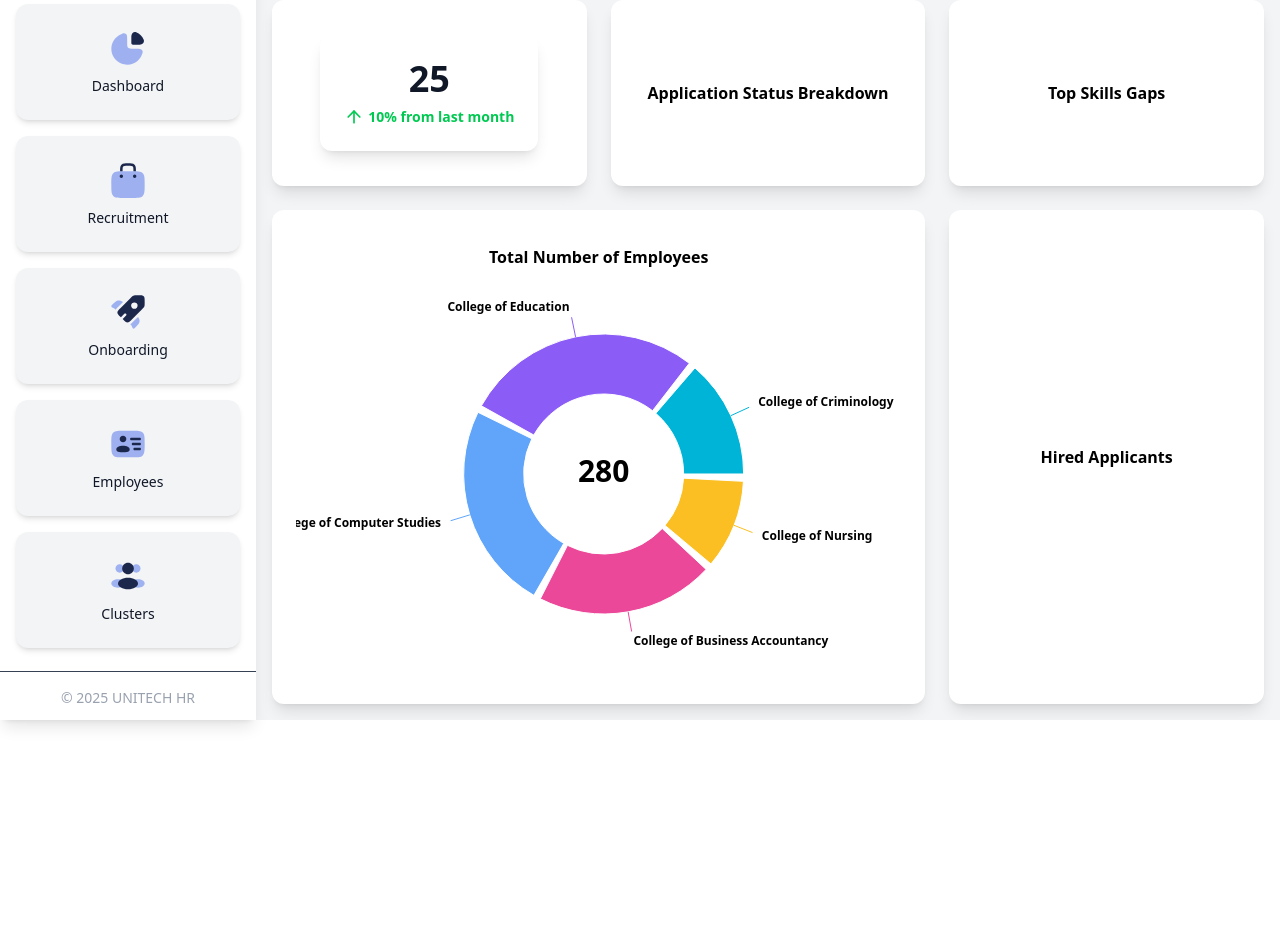
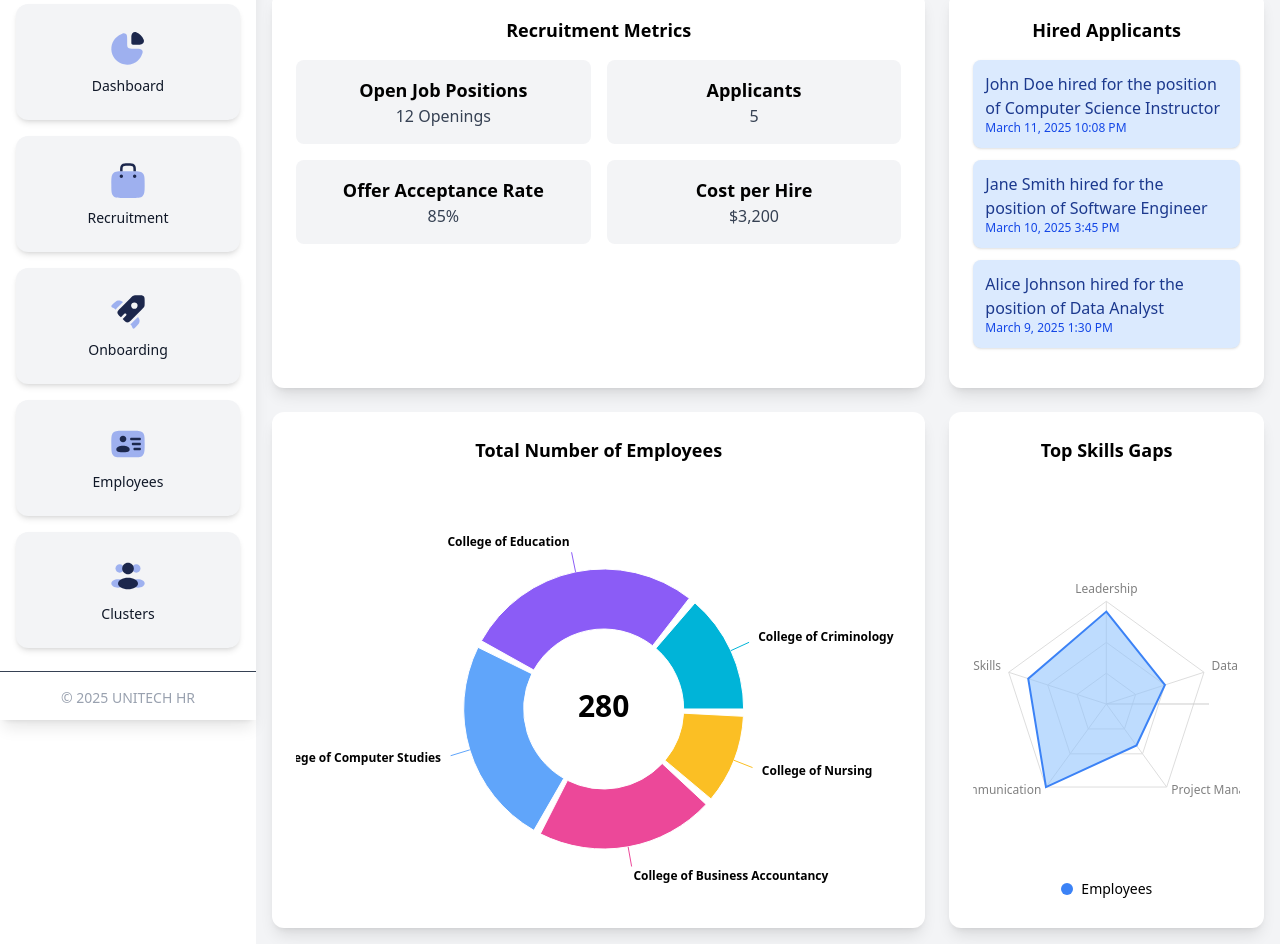
Before and after one commit to jayr-o1/capstone-unitechhr-hr-department, a React (Vite) app: page / in a window 1280 px wide. Shown: the part 80-1024 px from the top of the page. Before the commit the page ends 800 px from the top, so only its background shows below. Built offline with nearby package versions, Linux system fonts and the light colour scheme.

Commit message:
continuing on the recruitment metrics

```diff
--- /dev/null
+++ b/src/components/DashboardCharts/HiredApplicants.jsx
@@ -0,0 +1,49 @@
+import React from "react";
+
+const hiredApplicants = [
+    {
+        name: "John Doe",
+        position: "Computer Science Instructor",
+        hiredAt: "March 11, 2025 10:08 PM",
+    },
+    {
+        name: "Jane Smith",
+        position: "Software Engineer",
+        hiredAt: "March 10, 2025 3:45 PM",
+    },
+    {
+        name: "Alice Johnson",
+        position: "Data Analyst",
+        hiredAt: "March 9, 2025 1:30 PM",
+    },
+];
+
+const HiredApplicants = () => {
+    return (
+        <div className="w-full max-w-4xl mx-auto py-4">
+            <div className="space-y-3">
+                {hiredApplicants.map((applicant, index) => (
+                    <div
+                        key={index}
+                        className="p-3 rounded-lg bg-blue-100 text-blue-900 shadow-sm"
+                    >
+                        <p>
+                            <span className="font-medium">
+                                {applicant.name}
+                            </span>{" "}
+                            hired for the position of{" "}
+                            <span className="font-medium">
+                                {applicant.position}
+                            </span>
+                        </p>
+                        <p className="text-xs text-blue-700">
+                            {applicant.hiredAt}
+                        </p>
+                    </div>
+                ))}
+            </div>
+        </div>
+    );
+};
+
+export default HiredApplicants;
--- a/src/components/DashboardCharts/NewHiresThisMonthChart.jsx
+++ /dev/null
@@ -1,26 +0,0 @@
-import React from "react";
-import { ArrowUp, ArrowDown } from "lucide-react";
-
-const NewHiresThisMonthChart = ({ count, percentageChange }) => {
-    return (
-        <div className="bg-white p-6 rounded-xl shadow-lg flex flex-col items-center justify-center text-center">
-            <span className="text-4xl font-bold text-gray-900">{count}</span>
-            <div
-                className={`flex items-center mt-2 ${
-                    percentageChange >= 0 ? "text-green-500" : "text-red-500"
-                }`}
-            >
-                {percentageChange >= 0 ? (
-                    <ArrowUp size={20} />
-                ) : (
-                    <ArrowDown size={20} />
-                )}
-                <span className="ml-1 text-sm font-semibold">
-                    {Math.abs(percentageChange)}% from last month
-                </span>
-            </div>
-        </div>
-    );
-};
-
-export default NewHiresThisMonthChart;
--- /dev/null
+++ b/src/components/DashboardCharts/TopSkillGapsChart.jsx
@@ -0,0 +1,80 @@
+import React from "react";
+import {
+    Radar,
+    RadarChart,
+    PolarGrid,
+    PolarAngleAxis,
+    PolarRadiusAxis,
+    Tooltip,
+    ResponsiveContainer,
+    Legend,
+} from "recharts";
+
+// Sample data with exactly 5 skills
+const initialData = [
+    { skill: "Leadership", employees: 45 },
+    { skill: "Data Analysis", employees: 30 },
+    { skill: "Project Management", employees: 25 },
+    { skill: "Communication", employees: 50 },
+    { skill: "Technical Skills", employees: 40 },
+];
+
+// Ensure exactly 5 valid skills
+const enforceFiveSkills = (data) => {
+    return data
+        .slice(0, 5) // Trim to exactly 5 points
+        .map((d) => ({
+            ...d,
+            employees: Math.max(d.employees, 1), // Avoid 0 values
+        }));
+};
+
+// Custom Legend
+const renderLegend = (props) => {
+    const { payload } = props;
+    return (
+        <div className="flex gap-4 justify-center mt-2">
+            {payload.map((entry, index) => (
+                <div key={`item-${index}`} className="flex items-center gap-2">
+                    <div
+                        className="w-3 h-3 rounded-full"
+                        style={{ backgroundColor: entry.color || "#A0C4FF" }}
+                    ></div>
+                    <span className="text-sm">{entry.value}</span>
+                </div>
+            ))}
+        </div>
+    );
+};
+
+const TopSkillGapsChart = () => {
+    const data = enforceFiveSkills(initialData);
+
+    return (
+        <div className="w-full h-100">
+            <ResponsiveContainer width="100%" height="100%">
+                <RadarChart cx="50%" cy="50%" outerRadius="80%" data={data}>
+                    <PolarGrid stroke="#ddd" />
+                    <PolarAngleAxis
+                        dataKey="skill"
+                        tick={{ fontSize: 12, fontWeight: 500 }}
+                    />
+                    <PolarRadiusAxis domain={[0, 50]} tick={false} />
+                    <Tooltip />
+                    <Legend content={renderLegend} />
+                    <Radar
+                        name="Employees"
+                        dataKey="employees"
+                        stroke="#3B82F6"
+                        strokeWidth={2}
+                        fill="#93C5FD"
+                        fillOpacity={0.6}
+                        connectNulls={true} // 🔥 FIX: Ensures smooth shape
+                    />
+                </RadarChart>
+            </ResponsiveContainer>
+        </div>
+    );
+};
+
+export default TopSkillGapsChart;
--- a/src/pages/Dashboard.jsx
+++ b/src/pages/Dashboard.jsx
@@ -1,58 +1,73 @@
 import React from "react";
 import NumberOfEmployeesChart from "../components/DashboardCharts/NumberOfEmployeesChart";
-import NewHiresThisMonthChart from "../components/DashboardCharts/NewHiresThisMonthChart";
+import TopSkillGapsChart from "../components/DashboardCharts/TopSkillGapsChart";
+import HiredApplicants from "../components/DashboardCharts/HiredApplicants";
 
 const Dashboard = () => {
     return (
         <div className="flex-1 flex flex-col h-full">
-            {/* Dashboard Grid - Structured Layout */}
+            {/* Dashboard Grid */}
             <div className="grid grid-cols-1 md:grid-cols-3 gap-6 flex-grow">
-                {/* KEY METRICS SECTION (TOP) */}
+                {/* Key Metrics Section */}
                 <div className="grid grid-cols-1 md:grid-cols-3 gap-6 md:col-span-3">
-                    {/* New Hires */}
-                    <div className="bg-white p-6 rounded-xl shadow-lg flex flex-col items-center justify-center">
-                        <NewHiresThisMonthChart
-                            count={25}
-                            percentageChange={10}
-                        />
+                    {/* Recruitment Metrics */}
+                    <div className="bg-white p-6 rounded-xl shadow-lg md:col-span-2">
+                        <h1 className="text-lg font-semibold text-center">
+                            Recruitment Metrics
+                        </h1>
+                        <div className="grid grid-cols-2 gap-4 mt-4">
+                            <MetricCard
+                                title="Open Job Positions"
+                                value="12 Openings"
+                            />
+                            <MetricCard title="Applicants" value="5" />
+                            <MetricCard
+                                title="Offer Acceptance Rate"
+                                value="85%"
+                            />
+                            <MetricCard title="Cost per Hire" value="$3,200" />
+                        </div>
                     </div>
 
-                    {/* Application Status Breakdown */}
-                    <div className="bg-white p-6 rounded-xl shadow-lg flex flex-col items-center justify-center">
-                        <h1 className="text-[clamp(1rem, 2vw, 1.5rem)] font-semibold text-center">
-                            Application Status Breakdown
+                    {/* Hired Applicants */}
+                    <div className="bg-white p-6 rounded-xl shadow-lg flex flex-col items-center">
+                        <h1 className="text-lg font-semibold text-center">
+                            Hired Applicants
                         </h1>
-                    </div>
-
-                    {/* Top Skills Gaps */}
-                    <div className="bg-white p-6 rounded-xl shadow-lg flex flex-col items-center justify-center">
-                        <h1 className="text-[clamp(1rem, 2vw, 1.5rem)] font-semibold text-center">
-                            Top Skills Gaps
-                        </h1>
+                        <HiredApplicants />
                     </div>
                 </div>
 
-                {/* MAIN VISUALS SECTION (BOTTOM) */}
-
-                {/* Total Number of Employees - Takes 2 Columns */}
-                <div className="bg-white p-6 rounded-xl shadow-lg flex flex-col items-center justify-center md:col-span-2">
-                    <h1 className="text-[clamp(1rem, 2vw, 1.5rem)] font-semibold text-center">
+                {/* Main Visuals Section */}
+                <div className="bg-white p-6 rounded-xl shadow-lg flex flex-col items-center md:col-span-2">
+                    <h1 className="text-lg font-semibold text-center">
                         Total Number of Employees
                     </h1>
-                    <div className="w-full max-h-[400px] aspect-square flex justify-center items-center">
+                    <div className="w-full max-h-[400px] aspect-square mt-10 flex justify-center items-center">
                         <NumberOfEmployeesChart />
                     </div>
                 </div>
 
-                {/* Hired Applicants */}
-                <div className="bg-white p-6 rounded-xl shadow-lg flex flex-col items-center justify-center">
-                    <h1 className="text-[clamp(1rem, 2vw, 1.5rem)] font-semibold text-center">
-                        Hired Applicants
+                {/* Top Skills Gaps */}
+                <div className="bg-white p-6 rounded-xl shadow-lg flex flex-col items-center">
+                    <h1 className="text-lg font-semibold text-center">
+                        Top Skills Gaps
                     </h1>
+                    <div className="w-full max-h-[400px] aspect-square mt-10 flex justify-center items-center">
+                        <TopSkillGapsChart />
+                    </div>
                 </div>
             </div>
         </div>
     );
 };
 
+// Reusable MetricCard Component
+const MetricCard = ({ title, value }) => (
+    <div className="bg-gray-100 p-4 rounded-lg text-center">
+        <h2 className="text-lg font-semibold">{title}</h2>
+        <p className="text-gray-700">{value}</p>
+    </div>
+);
+
 export default Dashboard;
```
